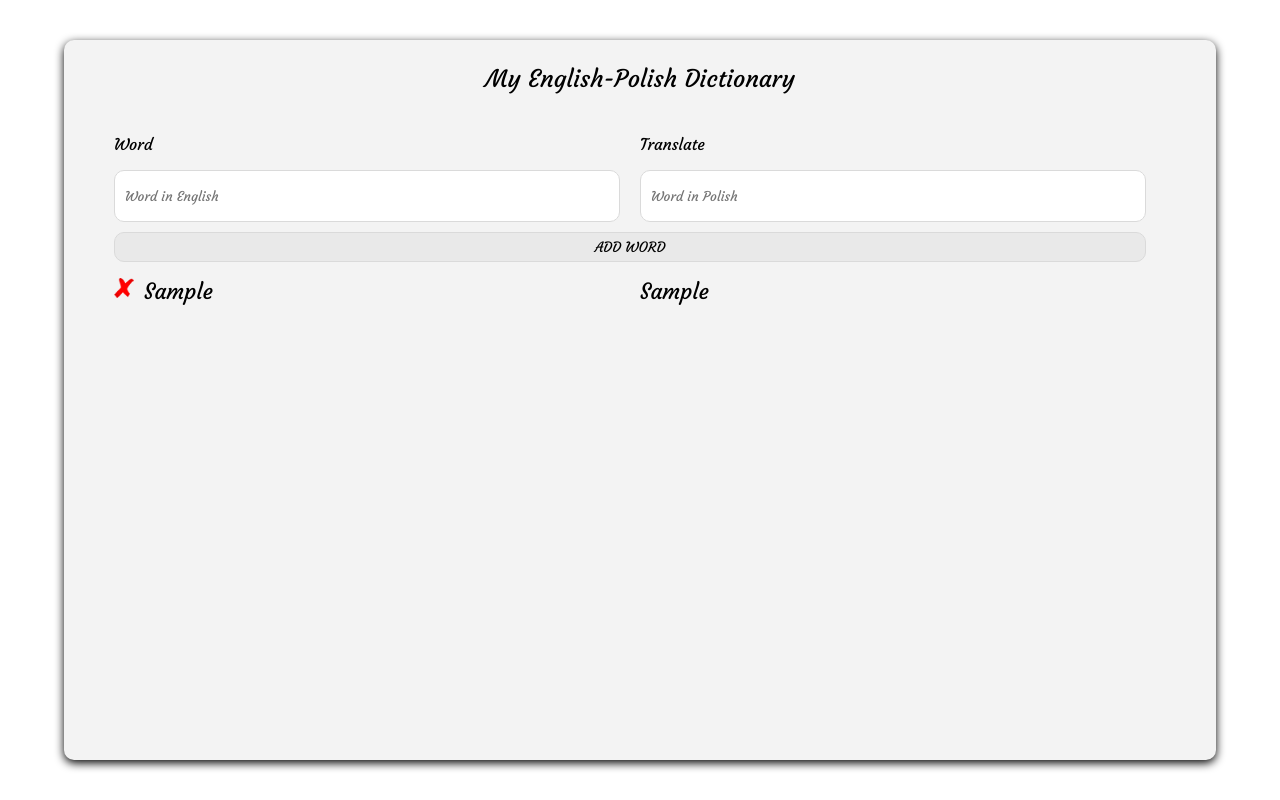
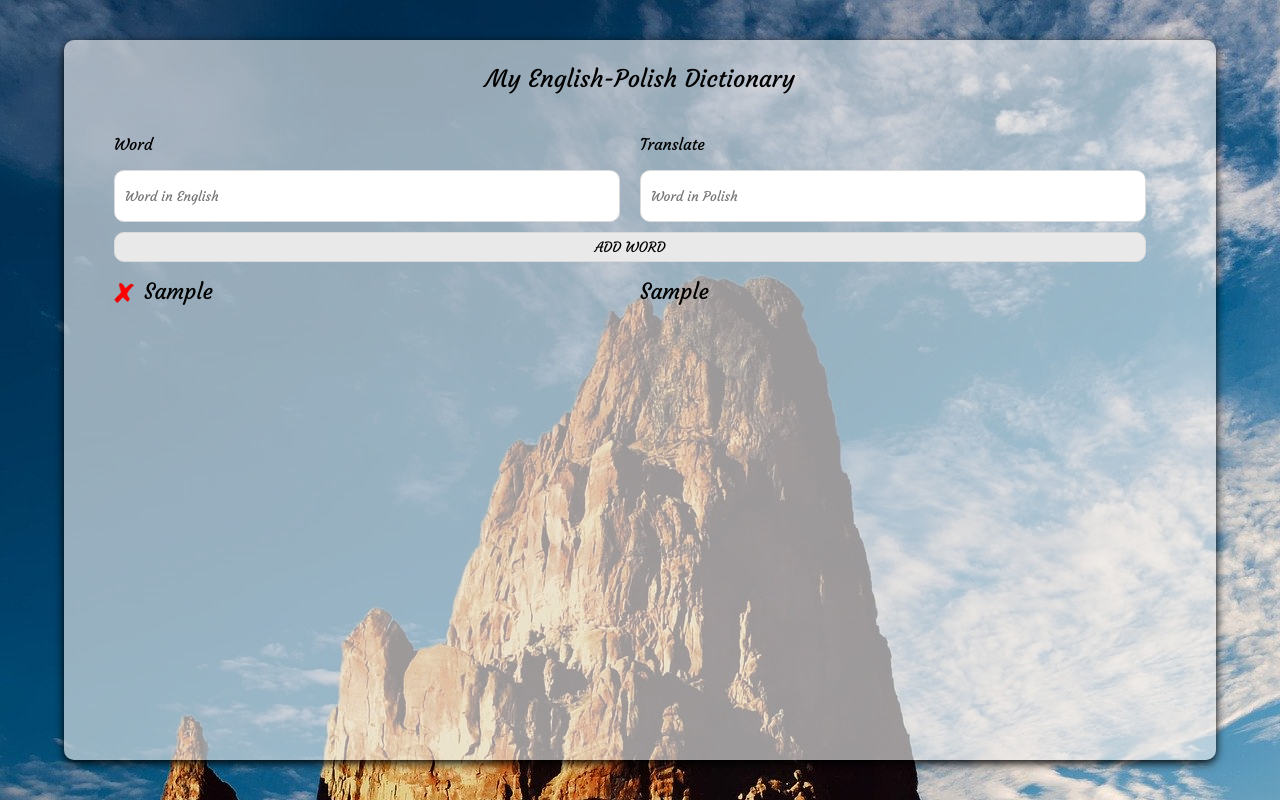
Before and after one commit to andymtv/engpoldictionary, a plain HTML site: page index.html in a window 1280 px wide. Both pictures are taken after typing "Sample", "Sample" into the empty fields and a click on the button "ADD WORD". Drawn offline with Linux system fonts and the light colour scheme.

Commit message:
Some design and code changes

```diff
--- a/css/style.css
+++ b/css/style.css
@@ -1,6 +1,7 @@
 html {
     height: 100%;
     width: 100%;
+    background: url(/img/mnt.jpg);
 }
 
 body {
@@ -8,7 +9,6 @@ body {
     display: flex;
     justify-content: center;
     align-items: center;
-    background: rgb(255, 255, 255);
     width: 100%;
     height: 100%;
 }
@@ -16,7 +16,7 @@ body {
 .main {
     width: 90%;
     height: 90%;
-    background: rgb(243, 243, 243);
+    background: rgba(243, 243, 243, 0.623);
     box-shadow: 0px 3px 10px 0px;
     border-radius: 10px;
     overflow-x: hidden;
@@ -54,15 +54,17 @@ p {
     font-family: 'Courgette', cursive;
     font-size: 22px;
     display: flex;
+    margin: 5px 0;
 }
 
 .delete-btn {
     width: 20px;
     height: 20px;
     padding-right: 10px;
+    padding-top: 5px;
 }
 
-.delete-img:hover {
+.delete-btn:hover {
     transform: scale(1.2);
 }
 
```
Also changed, not shown: img/mnt.jpg (added).
